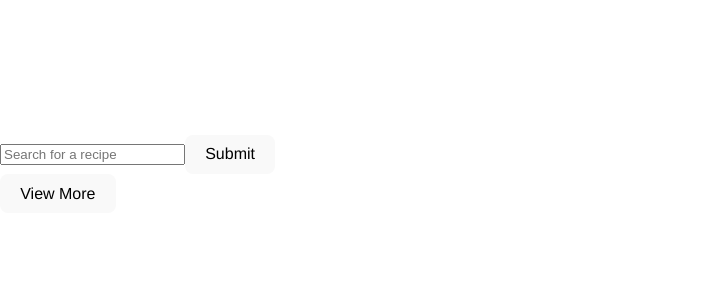
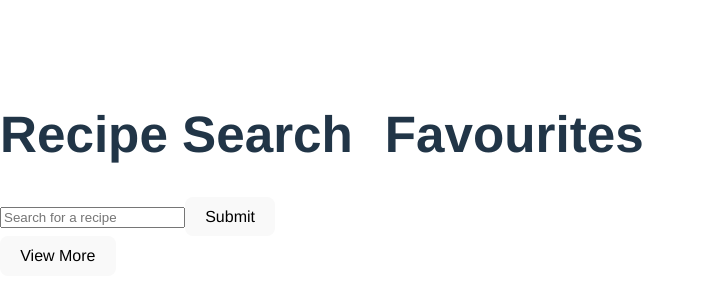
Before and after one commit to Chrisanto76/recipe-spoonacular-full-stack, a React (Vite) app in the folder frontend/: page / in a window 1280 px wide. Shown: the part 226-526 px from the top of the page, without its empty margins (0-705 px from the left). Built offline with nearby package versions, Linux system fonts and the light colour scheme.

Commit message:
add selected tabs and css

```diff
--- a/frontend/src/App.css
+++ b/frontend/src/App.css
@@ -1,6 +1,13 @@
 #root {
   font-family: Helvetica, Arial, sans-serif;
 }
+
+/* body {
+  padding-top: 5em;
+  padding-bottom: 5em;
+  height: 100vh;
+  background-color: rgb(237, 250, 250);
+} */
 
 .overlay {
   position: fixed;
@@ -24,7 +31,7 @@
   display: flex;
   flex-direction: row;
   align-items: center;
-  justify-content: center;
+  justify-content: space-between;
 }
 
 .modal--content {
@@ -33,3 +40,9 @@
   border-radius: 4px;
   max-width: 500px;
 }
+
+.tabs {
+  display: flex;
+  gap: 2em;
+  cursor: pointer;
+}
--- a/frontend/src/App.tsx
+++ b/frontend/src/App.tsx
@@ -5,12 +5,16 @@
 import RecipeCard from './components/RecipeCard';
 import { RecipeModal } from './components/RecipeModal';
 
+type Tabs = 'search' | 'favourites';
+
 const App = () => {
 	const [searchTerm, setSearchTerm] = useState<string>('');
 	const [recipes, setRecipes] = useState<Recipe[]>([]);
 	const [selectedRecipe, setSelectedRecipe] = useState<Recipe | undefined>(
 		undefined
 	);
+	const [selectedTab, setSelectedTab] = useState<Tabs>('search');
+
 	const pageNumber = useRef(1);
 
 	const handleSearchSubmit = async (event: FormEvent) => {
@@ -37,6 +41,12 @@
 
 	return (
 		<div>
+			<div className="tabs">
+				<h1 onClick={() => setSelectedTab('search')}> Recipe Search </h1>
+				<h1 onClick={() => setSelectedTab('favourites')}> Favourites </h1>
+			</div>
+			{selectedTab === 'search' && (
+				<>
 					<form onSubmit={(event) => handleSearchSubmit(event)}>
 						<input
 							type="text"
@@ -49,12 +59,22 @@
 					</form>
 
 					{recipes.map((recipe) => (
-				<RecipeCard recipe={recipe} onClick={() => setSelectedRecipe(recipe)} />
+						<RecipeCard
+							recipe={recipe}
+							onClick={() => setSelectedRecipe(recipe)}
+						/>
 					))}
 					<button className="view--more-button" onClick={handleViewMoreClick}>
 						View More
 					</button>
+				</>
+			)}
 
+			{selectedTab === 'favourites' && (
+				<>
+					<div> This is the favourites tabs </div>
+				</>
+			)}
 			{selectedRecipe ? (
 				<RecipeModal
 					recipeId={selectedRecipe.id.toString()}
```
Lines whose indentation alone changed are shown as unchanged.
